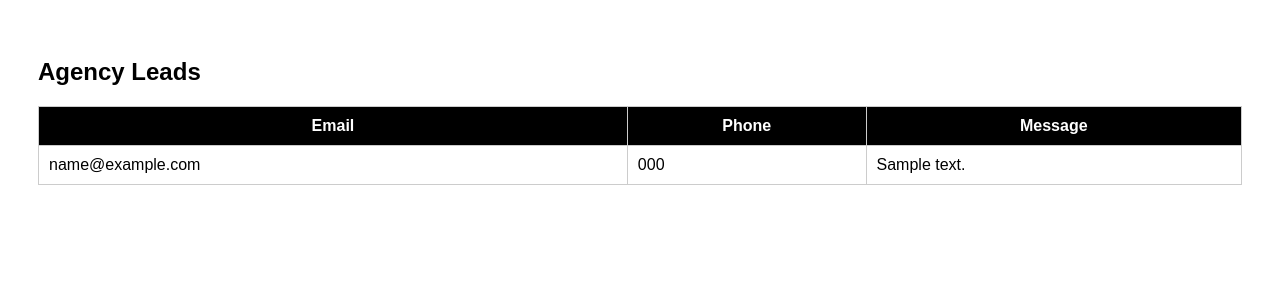
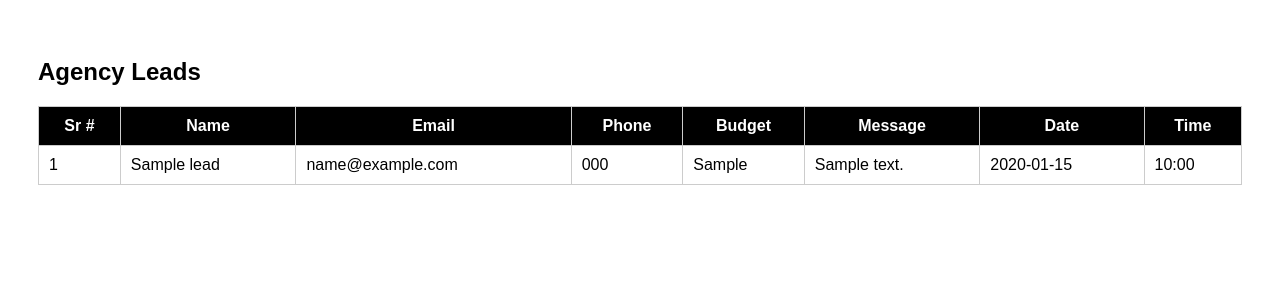
Before and after one commit to Luxury-Leads-AI/Luxury-Leads-AI, a Flask app: page /admin/1 in a window 1280 px wide. Shown: the top 300 px of the page. Run offline with Flask 3, Linux system fonts and the light colour scheme; tables that the repository leaves empty hold one stand-in row (values such as "Sample post").

Commit message:
Update admin dashboard layout

```diff
--- a/templates/admin.html
+++ b/templates/admin.html
@@ -1,7 +1,7 @@
 <!DOCTYPE html>
 <html>
 <head>
-  <title>Leads Dashboard</title>
+  <title>Agency Leads</title>
   <style>
     body { font-family: Arial; padding: 30px; }
     table { border-collapse: collapse; width: 100%; }
@@ -15,16 +15,26 @@
 
 <table>
   <tr>
+    <th>Sr #</th>
+    <th>Name</th>
     <th>Email</th>
     <th>Phone</th>
+    <th>Budget</th>
     <th>Message</th>
+    <th>Date</th>
+    <th>Time</th>
   </tr>
 
   {% for lead in leads %}
   <tr>
-    <td>{{ lead.email }}</td>
-    <td>{{ lead.phone }}</td>
-    <td>{{ lead.message }}</td>
+    <td>{{ loop.index }}</td>
+    <td>{{ lead.name or "" }}</td>
+    <td>{{ lead.email or "" }}</td>
+    <td>{{ lead.phone or "" }}</td>
+    <td>{{ lead.budget or "" }}</td>
+    <td>{{ lead.message or "" }}</td>
+    <td>{{ lead.created_at.strftime("%Y-%m-%d") if lead.created_at else "" }}</td>
+    <td>{{ lead.created_at.strftime("%H:%M") if lead.created_at else "" }}</td>
   </tr>
   {% endfor %}
 
```
